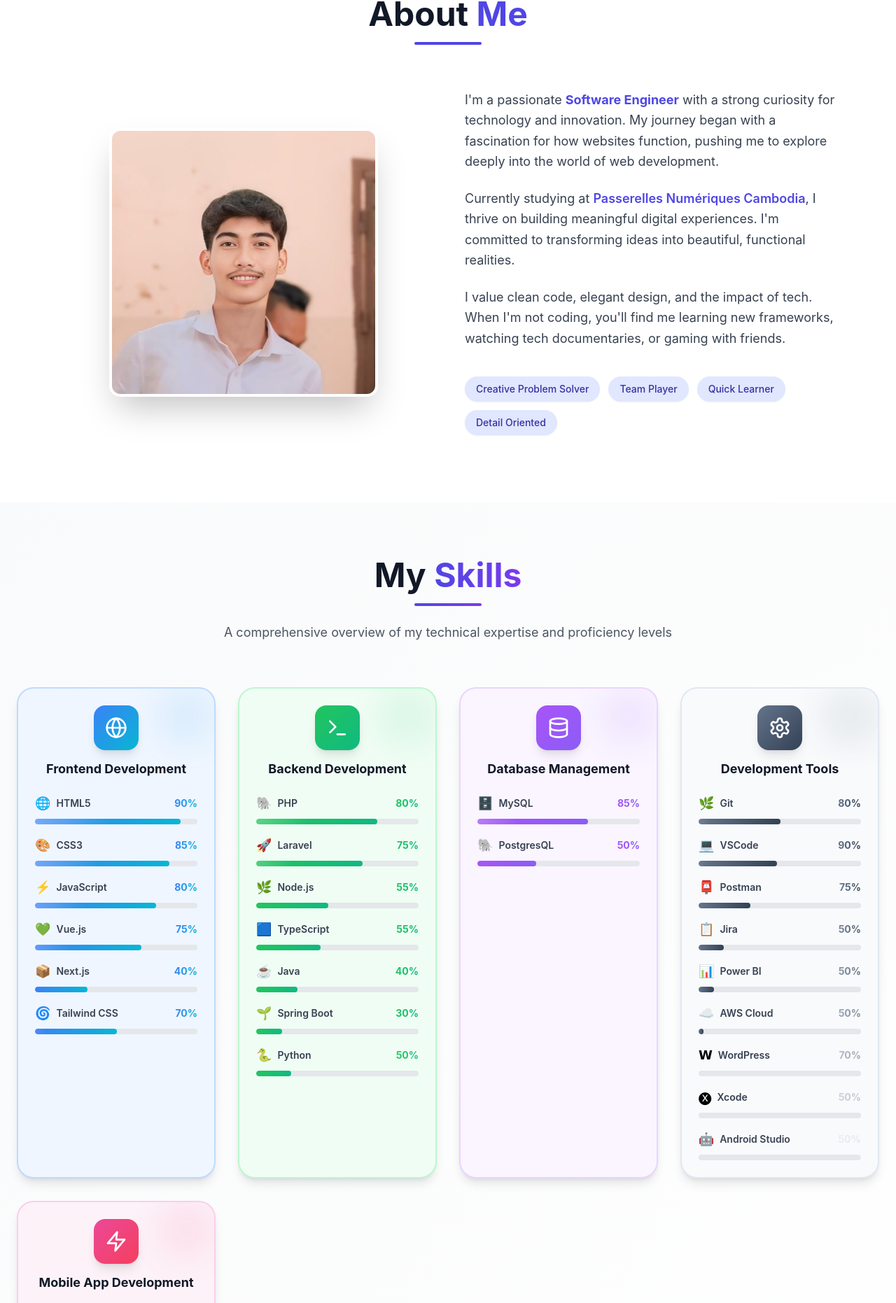
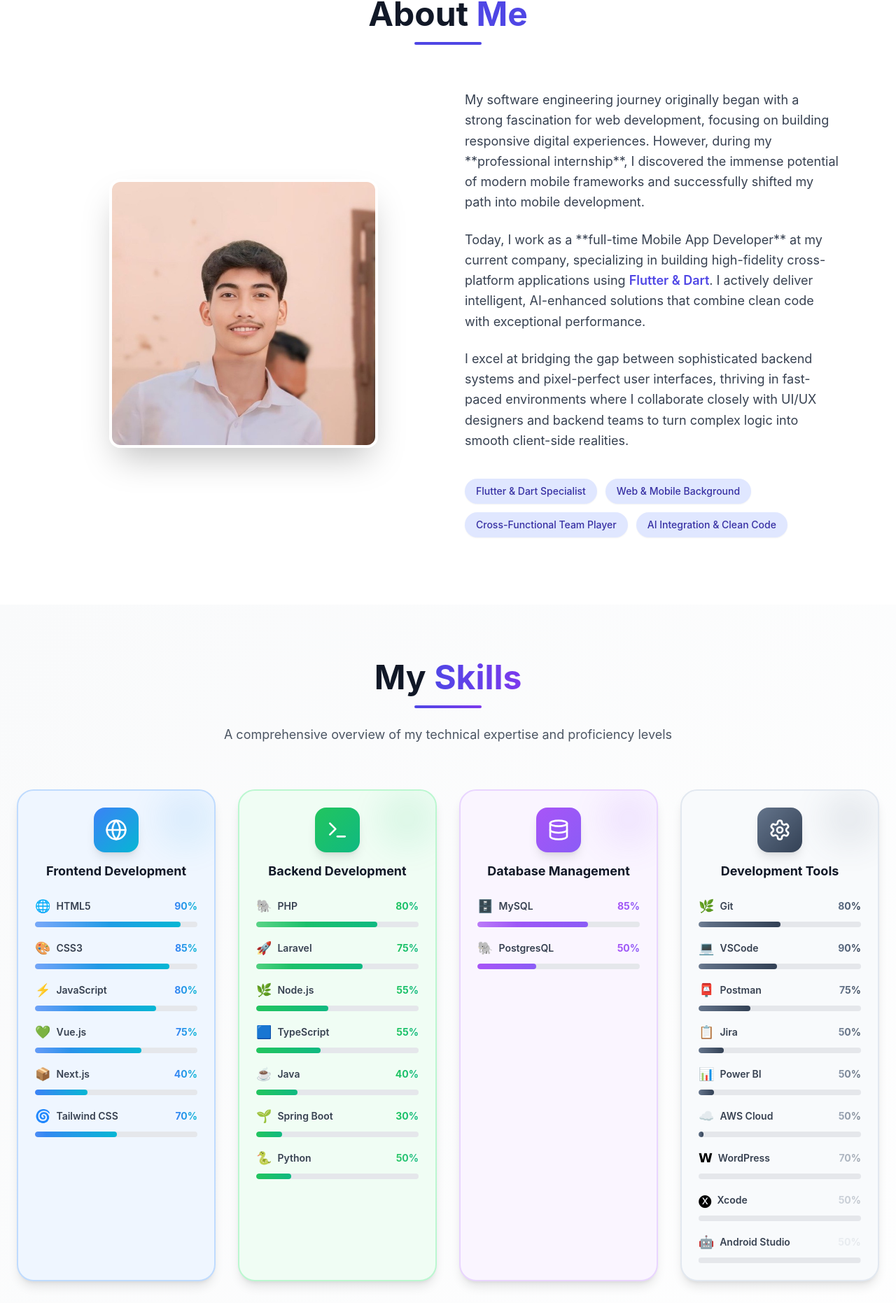
Before and after one commit to Dyy-Coding/chandyneatPortfolio, a React (Vite) app: page / in a window 1280 px wide. Shown: the part 900-2762 px from the top of the page at 70% size. Built offline with nearby package versions, Linux system fonts and the light colour scheme.

Commit message:
push version 10 of my current company

```diff
--- a/src/components/sections/AboutSection.tsx
+++ b/src/components/sections/AboutSection.tsx
@@ -56,24 +56,25 @@ const AboutSection: React.FC = () => {
             className="space-y-6 text-center md:text-left"
           >
             <p className="text-lg leading-relaxed text-gray-700 dark:text-gray-300">
-              I'm a passionate <strong className="text-indigo-600 dark:text-indigo-400">Software Engineer</strong> with a strong curiosity
-              for technology and innovation. My journey began with a fascination for how websites function,
-              pushing me to explore deeply into the world of web development.
+              My software engineering journey originally began with a strong fascination for web development, focusing on building responsive digital experiences. However, during my **professional internship**, I discovered the immense potential of modern mobile frameworks and successfully shifted my path into mobile development.
             </p>
 
             <p className="text-lg leading-relaxed text-gray-700 dark:text-gray-300">
-              Currently studying at <span className="text-indigo-600 dark:text-indigo-400 font-semibold">Passerelles Numériques Cambodia</span>,
-              I thrive on building meaningful digital experiences. I'm committed to transforming ideas into beautiful, functional realities.
+              Today, I work as a **full-time Mobile App Developer** at my current company, specializing in building high-fidelity cross-platform applications using <span className="text-indigo-600 dark:text-indigo-400 font-semibold">Flutter & Dart</span>. I actively deliver intelligent, AI-enhanced solutions that combine clean code with exceptional performance.
             </p>
 
             <p className="text-lg leading-relaxed text-gray-700 dark:text-gray-300">
-              I value clean code, elegant design, and the impact of tech. When I'm not coding,
-              you'll find me learning new frameworks, watching tech documentaries, or gaming with friends.
+              I excel at bridging the gap between sophisticated backend systems and pixel-perfect user interfaces, thriving in fast-paced environments where I collaborate closely with UI/UX designers and backend teams to turn complex logic into smooth client-side realities.
             </p>
 
             {/* Traits */}
             <div className="flex flex-wrap gap-3 justify-center md:justify-start pt-4">
-              {['Creative Problem Solver', 'Team Player', 'Quick Learner', 'Detail Oriented'].map((trait, index) => (
+              {[
+                'Flutter & Dart Specialist',
+                'Web & Mobile Background',
+                'Cross-Functional Team Player',
+                'AI Integration & Clean Code',
+              ].map((trait, index) => (
                 <motion.span
                   key={trait}
                   className="px-4 py-2 bg-indigo-100 dark:bg-indigo-950/30 text-indigo-800 dark:text-indigo-200 rounded-full text-sm font-medium shadow-sm backdrop-blur-md"
--- a/src/components/sections/ProjectsSection.tsx
+++ b/src/components/sections/ProjectsSection.tsx
@@ -176,26 +176,14 @@ const ProjectsSection: React.FC = () => {
       featured: false,
       status: 'Completed'
     },
-    // Mock Mobile Projects
-    {
-      title: 'Weather Mobile App',
-      description: 'A mock weather forecasting mobile app showcasing temperature and conditions using a public API.',
-      image: '/project/mock-weather.png',
-      tech: ['Flutter', 'GetX', 'Hive', 'Firebase'],
-      category: 'Mobile Developer',
-      liveUrl: '#',
-      githubUrl: '#',
-      featured: false,
-      status: 'Completed'
-    },
     {
       title: 'Movie Tracking App',
       description: 'A mobile app to track and rate movies, with user authentication and a curated watchlist.',
-      image: '/project/mock-movie.png',
-      tech: ['Flutter', 'GetX', 'Firebase'],
+      image: '/project/movie_tracking_app.jpg',
+      tech: ['Flutter', 'GetX','Social Authentication','Git'],
       category: 'Mobile Developer',
       liveUrl: '#',
-      githubUrl: '#',
+      githubUrl: 'https://github.com/Dyy-Coding/Movie_series_tracking.git',
       featured: false,
       status: 'Completed'
     },
```
Also changed, not shown: public/project/movie_tracking_app.jpg (added), 1 other file (tests, documents, lock files or other folders).
